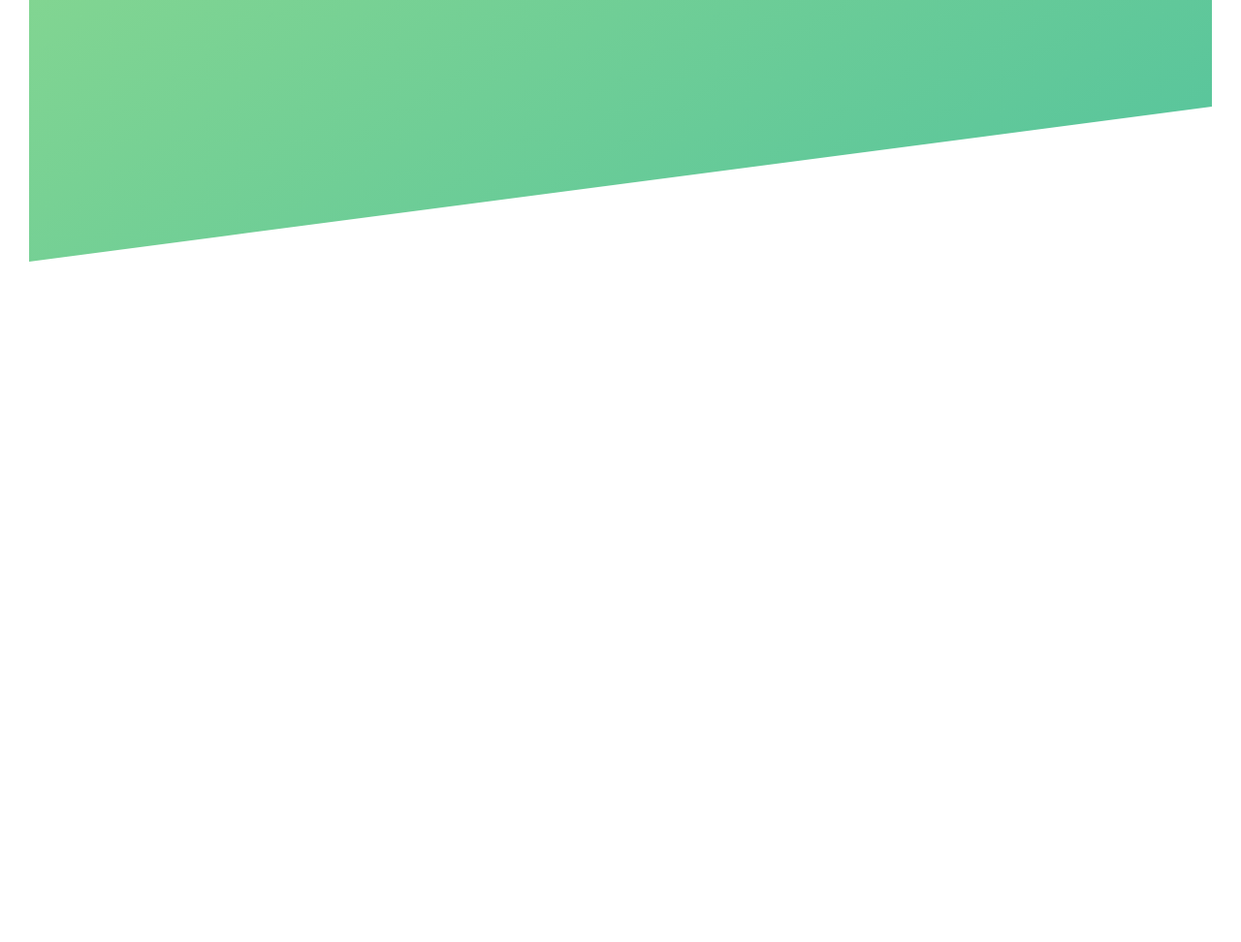
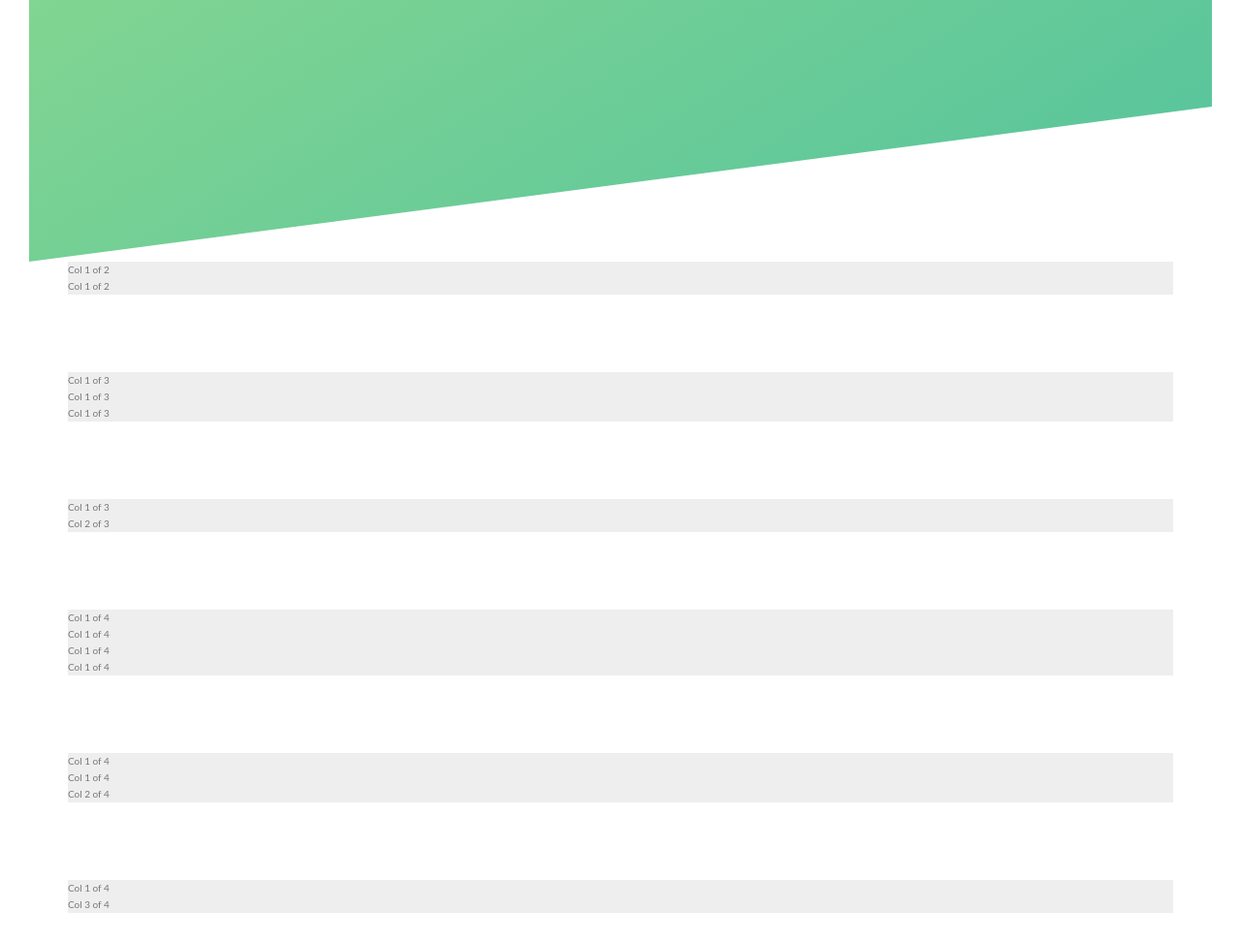
Before and after one commit to MarcoValeri/natours, a website: page index.html in a window 1280 px wide. Shown: the part 520-1492 px from the top of the page at 97% size. Before the commit the page ends 820 px from the top, so only its background shows below. Drawn offline with Linux system fonts and the light colour scheme.

Commit message:
Create grid rules

```diff
--- a/index.html
+++ b/index.html
@@ -25,5 +25,68 @@
                 <a href="#" class="btn btn--white btn--animated">Discover out tour</a>
             </div>
         </header>
+        <!-- Test grid -->
+        <section class="grid-test">
+            <div class="row">
+                <div class="col-1-of-1">
+                    Col 1 of 2
+                </div>
+                <div class="col-1-of-1">
+                    Col 1 of 2
+                </div>
+            </div>
+            <div class="row">
+                <div class="col-1-of-3">
+                    Col 1 of 3
+                </div>
+                <div class="col-1-of-3">
+                    Col 1 of 3
+                </div>
+                <div class="col-1-of-3">
+                    Col 1 of 3
+                </div>
+            </div>
+            <div class="row">
+                <div class="col-1-of-3">
+                    Col 1 of 3
+                </div>
+                <div class="col-2-of-3">
+                    Col 2 of 3
+                </div>
+            </div>
+            <div class="row">
+                <div class="col-1-of-4">
+                    Col 1 of 4
+                </div>
+                <div class="col-1-of-4">
+                    Col 1 of 4
+                </div>
+                <div class="col-1-of-4">
+                    Col 1 of 4
+                </div>
+                <div class="col-1-of-4">
+                    Col 1 of 4
+                </div>
+            </div>
+            <div class="row">
+                <div class="col-1-of-4">
+                    Col 1 of 4
+                </div>
+                <div class="col-1-of-4">
+                    Col 1 of 4
+                </div>
+                <div class="col-2-of-4">
+                    Col 2 of 4
+                </div>
+            </div>
+            <div class="row">
+                <div class="col-1-of-4">
+                    Col 1 of 4
+                </div>
+                <div class="col-3-of-4">
+                    Col 3 of 4
+                </div>
+            </div>
+        </section>
     </body>
 </html>
--- a/sass/abstracts/_variables.scss
+++ b/sass/abstracts/_variables.scss
@@ -5,3 +5,8 @@ $color-primary-dark: #28b485;
 $color-grey-dark: #777;
 $color-white: #fff;
 $color-black: #000;
+
+// Grid
+$grid-width: 114rem;
+$gutter-vertical: 8rem;
+$gutter-horizontal: 6rem;
--- /dev/null
+++ b/sass/layout/_grid.scss
@@ -0,0 +1,9 @@
+.row {
+    max-width: $grid-width;
+    background-color: #eee;
+    margin: 0 auto;
+
+    &:not(:last-child) {
+        margin-bottom: $gutter-vertical;
+    }
+}
--- a/sass/main.scss
+++ b/sass/main.scss
@@ -9,6 +9,7 @@
 
 @import "components/button";
 
+@import "layout/grid";
 @import "layout/header";
 
 @import "pages/home";
```
Also changed, not shown: css/style.css.
